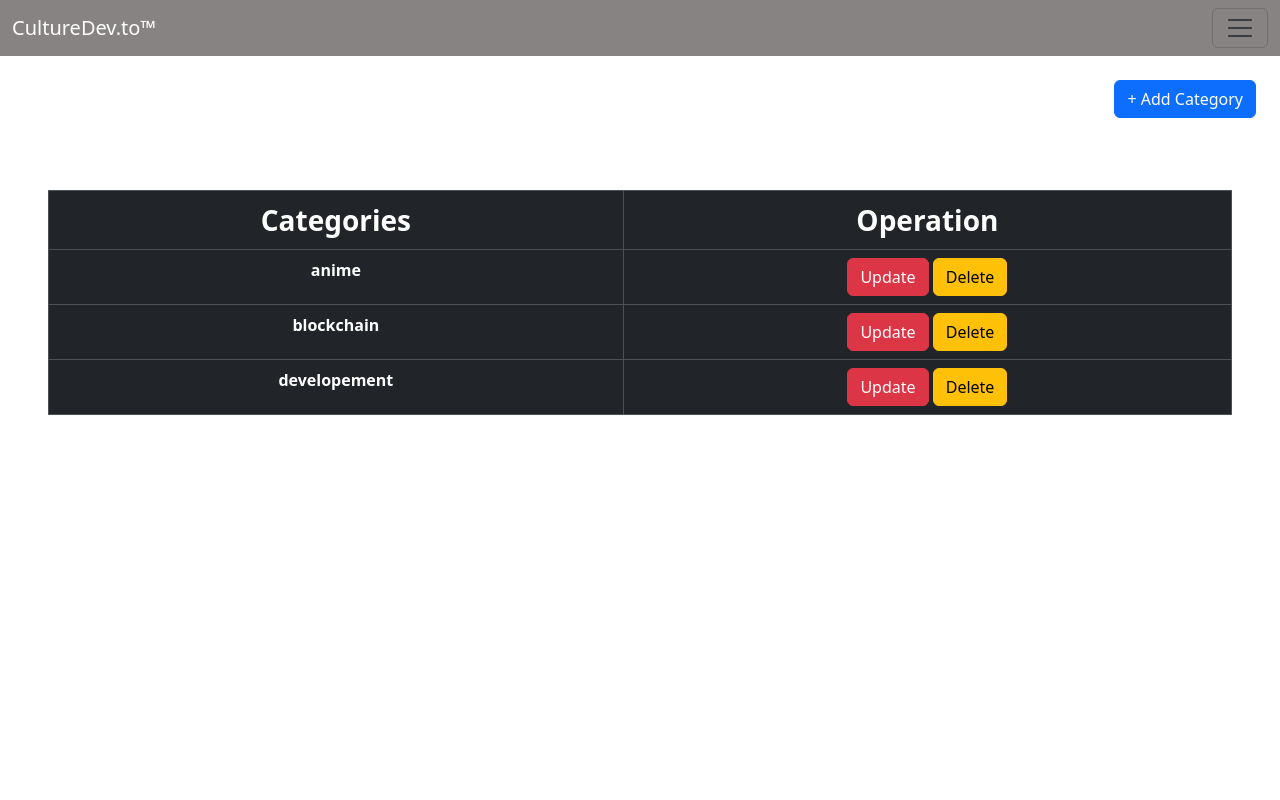
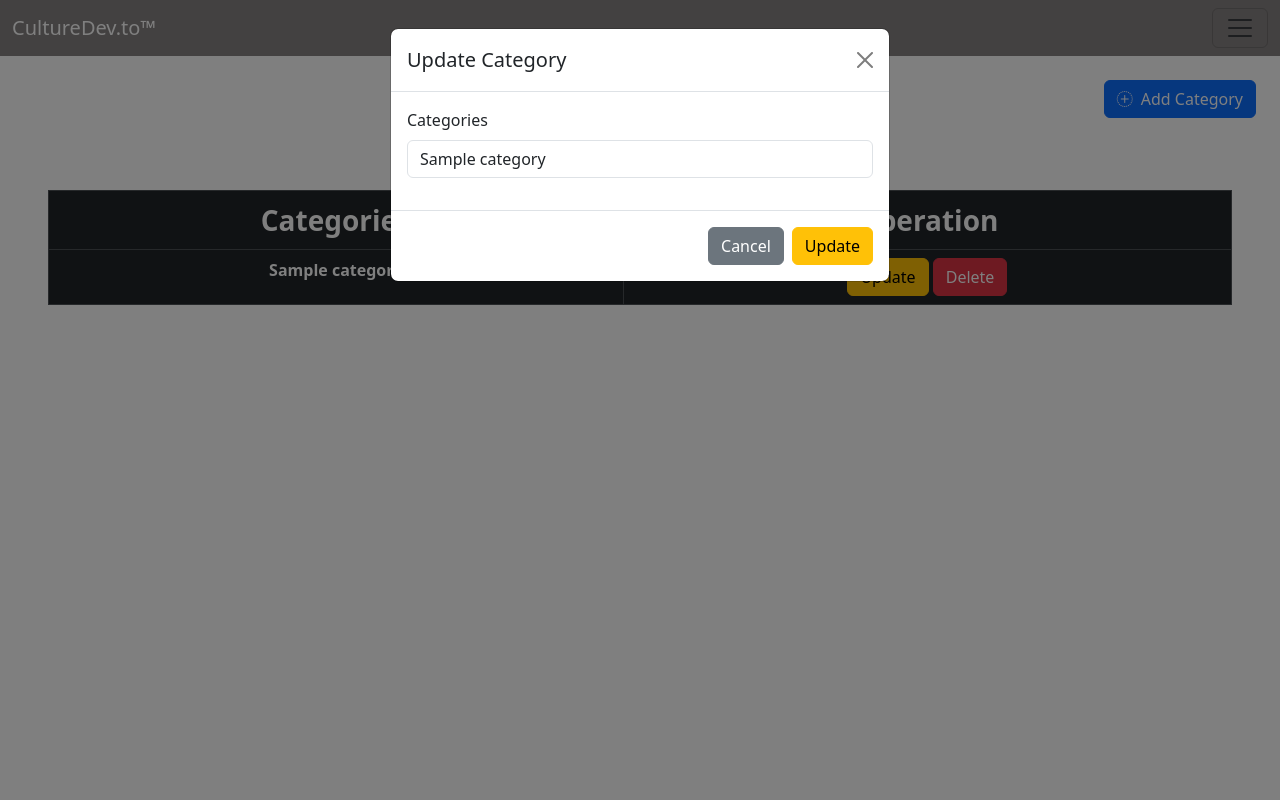
Before and after one commit to SuperGhostSama/Blog-CultureDev.to, a PHP site: page /pages/categories.php?updateId=1 in a window 1280 px wide. Run offline with PHP 8.4, Linux system fonts and the light colour scheme; tables that the repository leaves empty hold one stand-in row (values such as "Sample post"); some libraries are stand-ins or nearby versions.

Commit message:
CT-8 finished making the Categories Crud

```diff
--- /dev/null
+++ b/controllers/CategoryController.php
@@ -0,0 +1,49 @@
+<?php
+include_once __DIR__.'/../models/Crud.class.php';
+
+
+ //SAVE FUNCTION
+ if (isset($_POST['save'])) {
+    $category = $_POST['category'];
+
+    $a = new Crud();
+    $a->insert('category',['name'=>$category]);
+    if ($a == true) {
+        $_SESSION['categorySave'] = "New Category has been added successfully !";
+        header('location:../pages/categories.php');
+
+    }
+}
+
+
+//DELETE FUNCTION
+if (isset($_GET['deleteId'])){
+$id = $_GET['deleteId'];
+$a = new Crud();
+
+
+$a->select("category","*","id='$id'");
+$result = $a->sql->fetch(PDO::FETCH_ASSOC);
+
+$a->delete('category',"id='$id'");
+if ($a == true) {
+    $_SESSION['categoryDelete'] = "Category has been Deleted successfully !";
+    header('location:../pages/categories.php');
+}
+}
+
+
+//UPDATE FUNCTION
+if (isset($_POST['update'])) {
+$id=$_POST['category-id'];
+$category = $_POST['category'];
+$a = new Crud();
+$a->update('category',['name'=>$category],$id);
+
+
+if ($a == true) {
+    $_SESSION['categoryUpdate'] = "Category has been Updated successfully !";
+    header('location:../pages/categories.php');
+}
+
+}
--- a/models/Users.class.php
+++ b/models/Users.class.php
@@ -26,7 +26,7 @@ class Users extends Database {
             $stmt->bindParam(':password', $this->password);
             $stmt->bindParam(':username', $this->fullName);
             $stmt->execute();
-            $_SESSION['registerSuccess'] = 'Registration successful. Please login.';
+            $_SESSION['registerSuccess'] = 'Registration Successful. Please login.';
             header('Location: /Blog-CultureDev.to/pages/login.php');
         }
 
--- a/pages/categories.php
+++ b/pages/categories.php
@@ -1,16 +1,26 @@
 <?php
 $title="Categories";
 include_once("../includes/head.php");
-
+include '../controllers/CategoryController.php';
 ?>
 
 <body style="height: 100vh;">
 <?php include_once '../includes/sidenav.php'; ?>
+<!-- MESSAGE NOTIFICATION -->
+<?php
+            if(isset($_SESSION['categoryDelete'])){?>
+
+            <div class="alert alert-success alert-dismissible fade show text-center" role="alert" id="success-alert">
+              <strong><?= $_SESSION['categoryDelete'];?></strong>
+              <button type="button" class="btn-close" data-bs-dismiss="alert" aria-label="Close"></button>
+            </div>
+
+          <?php unset($_SESSION['categoryDelete']);}?>
 
     <!-- Button -->
     <div class="d-flex justify-content-end m-4">
-        <button class="btn btn-primary">+ Add Category</button>
-    </div>
+            <button href="#modal-categories" data-bs-toggle="modal" class="btn btn-primary d-flex "  onclick="resetForm()"><i class="bi bi-plus-circle-dotted me-2" ></i>Add Category</button>
+        </div>
 
     <!-- Table -->
     <div class="p-5" >
@@ -23,30 +33,69 @@ include_once("../includes/head.php");
           </tr>
         </thead>
         <tbody>
+
+        <?php
+            $b = new Crud();
+            $b->select("category","*");
+            $result = $b->sql;
+        ?>
+        <?php while ($row = $result->fetch(PDO::FETCH_ASSOC)) { ?>
           <tr>
-            <th scope="row">anime</th>
+            <th scope="row"><?php echo $row['name']; ?></th>
             <td>
-                <button class="btn btn-danger">Update</button>
-                <button class="btn btn-warning">Delete</button>
+                <a href="categories.php?updateId=<?php echo $row['id']; ?>" type="button" class="btn btn-warning">Update</a>
+                <a href="../controllers/CategoryController.php?deleteId=<?php echo $row['id']; ?>" type="button" class="btn btn-danger">Delete</a>
             </td>
           </tr>
-          <tr>
-            <th scope="row">blockchain</th>
-            <td>
-                <button class="btn btn-danger">Update</button>
-                <button class="btn btn-warning">Delete</button>
-            </td>
-          </tr>
-          <tr>
-            <th scope="row">developement</th>
-            <td>
-                <button class="btn btn-danger">Update</button>
-                <button class="btn btn-warning">Delete</button>
-            </td>
-          </tr>
+          <?php } ?>
         </tbody>
         </table>
     </div>
+
+    <?php
+          if(isset($_GET['updateId'])){
+            $b->select("category","*","id='".$_GET['updateId']."'");
+            $result = $b->sql;
+            $modalRow = $result->fetch(PDO::FETCH_ASSOC);
+          }
+        ?>
+     <!-- MODAL -->
+     <div class="modal fade" id="modal-categories" tabindex="-1" aria-labelledby="staticBackdropLabel" aria-hidden="true" >
+        <div class="modal-dialog">
+          <div class="modal-content">
+            <form action="" method="POST" id="form" enctype="multipart/form-data">
+              <div class="modal-header">
+                <h5 class="modal-title" id="modal-title"><?php if(isset($_GET['updateId'])){echo 'Update';} else { echo 'Add';}?> Category</h5>
+                <button type="button" class="btn-close" data-bs-dismiss="modal" aria-label="Close"></button>
+              </div>
+              <div class="modal-body">
+                  <!-- HIDDEN INPUT  -->
+                  <input type="hidden" value="<?php if(isset($modalRow)) echo $modalRow['id'] ?>" name="category-id">
+                  <div class="mb-3">
+                    <label class="form-label" >Categories</label>
+                    <input name="category" type="text" class="form-control" id="category" value="<?php if(isset($modalRow)) echo $modalRow['name']; ?>" required/>
+                  </div>
+              </div>
+              <div class="modal-footer">
+                <button type="button" data-bs-dismiss="modal" class="btn btn-secondary" >Cancel</button>
+                <button type="submit" name="save" class="btn btn-primary task-action-btn" id="save">Save</button>
+                <button type="submit" name="update" class="btn btn-warning task-action-btn" id="update">Update</button>
+              </div>
+            </form>
+          </div>
+        </div>
+      </div>
+
 </body>
 <?php include_once '../includes/corejs.php'; ?>
+<script>
+    <?php if (isset($_GET['updateId'])) { ?>
+      window.onload = function() {
+        $("#save").hide();
+        $("#update").show();
+        $("#modal-categories").modal("show");
+      };
+  <?php }
+    ?>
+  </script>
 </html>
```
Also changed, not shown: models/Crud.class.php (added, +49 -0 lines), pages/login.php (+31 -0 lines), pages/signup.php (+10 -0 lines).
